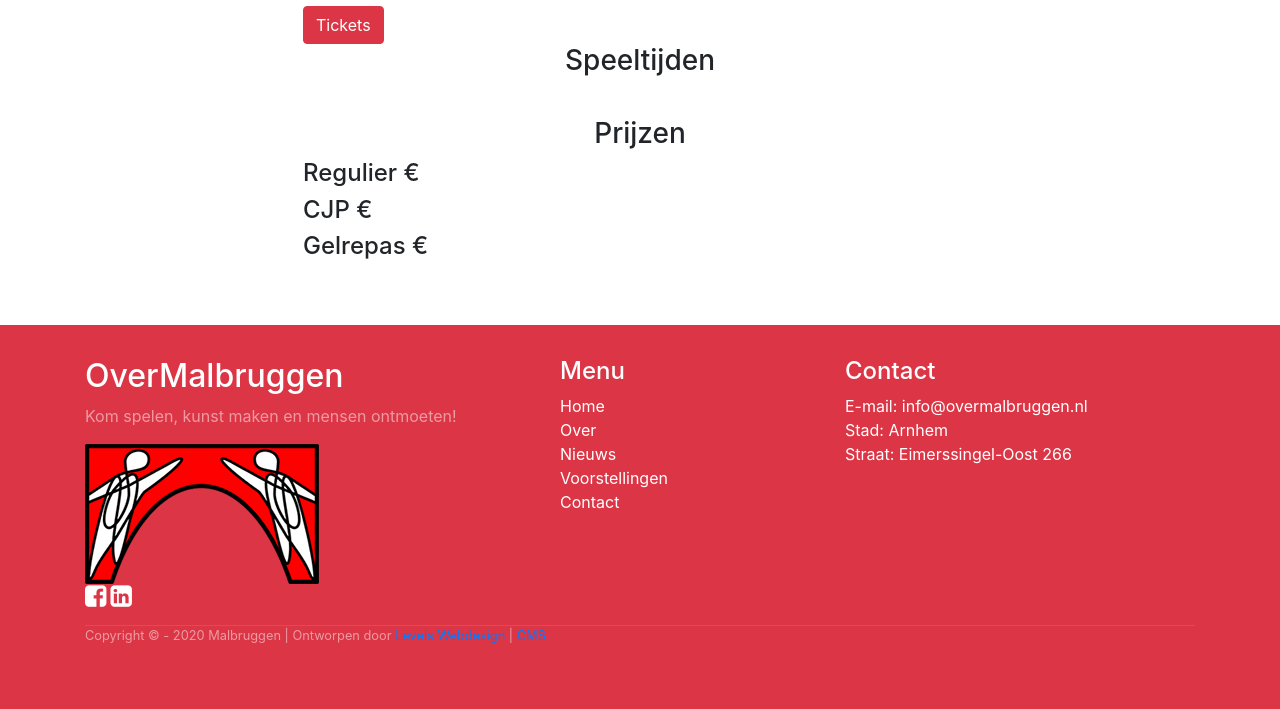
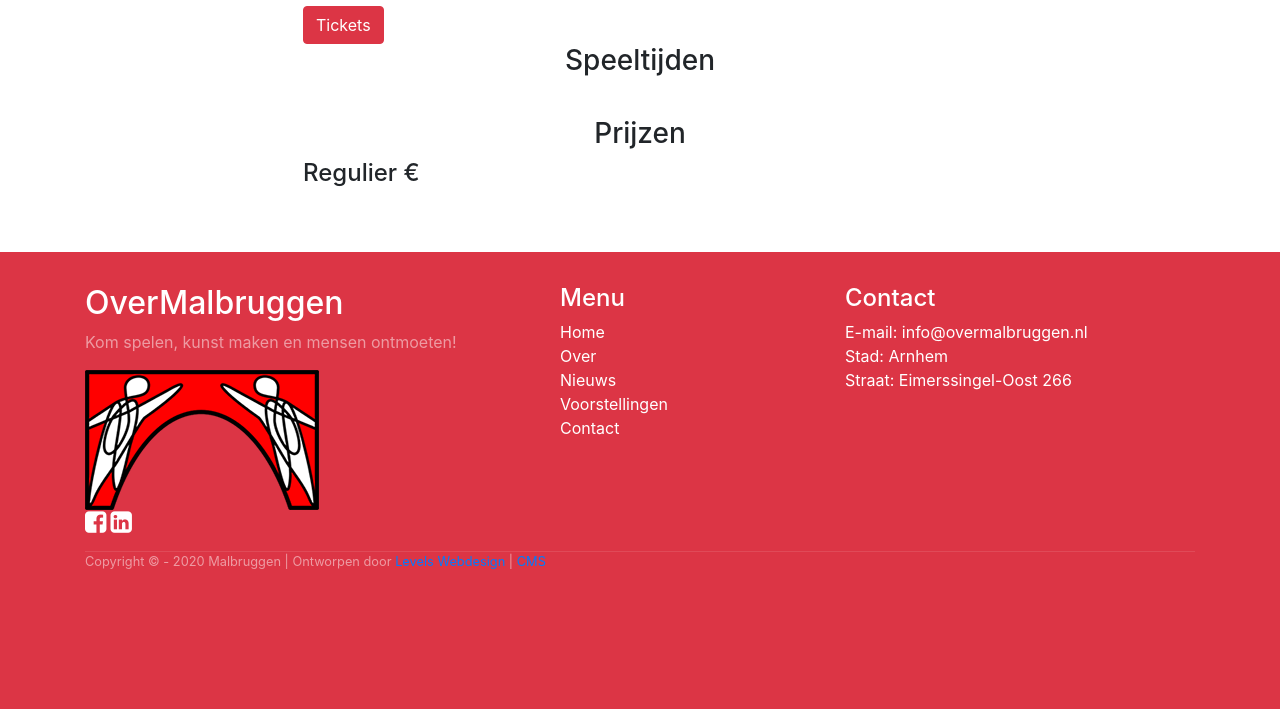
Before and after one commit to RealVlusion/OverMalbruggen, a PHP site: page /voorstellingdetails.php?id=1 in a window 1280 px wide. Shown: the part 403-1112 px from the top of the page. After the commit the page ends 972 px from the top, so only its background shows below. Run offline with PHP 8.4, Linux system fonts and the light colour scheme; data that the repository does not hold is empty; some libraries are stand-ins or nearby versions.

Commit message:
Prijzen voorstelling display

```diff
--- a/cms/editvoorstelling.php
+++ b/cms/editvoorstelling.php
@@ -130,11 +130,11 @@ if (($_SESSION['logged_in'] == true)) {
                 </div>
                 <div class="form-group">
                     <label for="voorstellingPrijsCJP">Prijs CJP</label>
-                    <input type="number" name="voorstellingPrijsCJP" class="form-control" value="<?php echo $tempVoorstelling['voorstellingPrijsCJP'];?>" required id="voorstellingPrijsCJP" placeholder="Prijs CJP">
+                    <input type="number" name="voorstellingPrijsCJP" class="form-control" value="<?php echo $tempVoorstelling['voorstellingPrijsCJP'];?>" id="voorstellingPrijsCJP" placeholder="Prijs CJP">
                 </div>
                 <div class="form-group">
                     <label for="voorstellingPrijsCJP">Prijs Gelrepas</label>
-                    <input type="number" name="voorstellingPrijsGelrepas" class="form-control" value="<?php echo $tempVoorstelling['voorstellingPrijsGelrepas'];?>" required id="voorstellingPrijsGelrepas" placeholder="Prijs Gelrepas">
+                    <input type="number" name="voorstellingPrijsGelrepas" class="form-control" value="<?php echo $tempVoorstelling['voorstellingPrijsGelrepas'];?>" id="voorstellingPrijsGelrepas" placeholder="Prijs Gelrepas">
                 </div>
                 <div class="form-group row">
                     <label for="voorstellingDatum1" class="col-2 col-form-label">Datum 1</label>
--- a/cms/nieuwevoorstelling.php
+++ b/cms/nieuwevoorstelling.php
@@ -172,11 +172,11 @@ if (($_SESSION['logged_in'] == true)) {
                 </div>
                 <div class="form-group">
                     <label for="voorstellingPrijsCJP">Prijs CJP</label>
-                    <input type="number" name="voorstellingPrijsCJP" class="form-control" required id="voorstellingPrijsCJP" placeholder="Prijs CJP">
+                    <input type="number" name="voorstellingPrijsCJP" class="form-control" id="voorstellingPrijsCJP" placeholder="Prijs CJP">
                 </div>
                 <div class="form-group">
                     <label for="voorstellingPrijsCJP">Prijs Gelrepas</label>
-                    <input type="number" name="voorstellingPrijsGelrepas" class="form-control" value="<?php echo $tempVoorstelling['voorstellingPrijsGelrepas'];?>" required id="voorstellingPrijsGelrepas" placeholder="Prijs Gelrepas">
+                    <input type="number" name="voorstellingPrijsGelrepas" class="form-control" value="<?php echo $tempVoorstelling['voorstellingPrijsGelrepas'];?>" id="voorstellingPrijsGelrepas" placeholder="Prijs Gelrepas">
                 </div>
                 <div class="form-group">
                     <input required type = "file" name = "image" />
--- a/site/voorstellingdetails.php
+++ b/site/voorstellingdetails.php
@@ -132,8 +132,17 @@ $teampVoorstellingdatums = $stmt2->fetch();
                     </div>
                     <h3 class="centerText">Prijzen</h3>
                     <h4>Regulier €<?php echo $tempVoorstelling['voorstellingPrijsRegulier']?></h4>
-                    <h4>CJP €<?php echo $tempVoorstelling['voorstellingPrijsCJP']?></h4>
-                    <h4>Gelrepas €<?php echo $tempVoorstelling['voorstellingPrijsGelrepas']?></h4>
+
+                    <?php if ($tempVoorstelling['voorstellingPrijsCJP'] > 0){
+                        echo "<h4>CJP €"; echo $tempVoorstelling['voorstellingPrijsCJP']; echo"</h4>";
+                    }
+                    ?>
+
+                    <?php if ($tempVoorstelling['voorstellingPrijsGelrepas'] > 0){
+                        echo "<h4>Gelrepas €"; echo $tempVoorstelling['voorstellingPrijsGelrepas']; echo"</h4>";
+                    }
+                    ?>
+
                 </div>
             </section>
         </section>
```
Also changed, not shown: site/index.php (+0 -8 lines).
